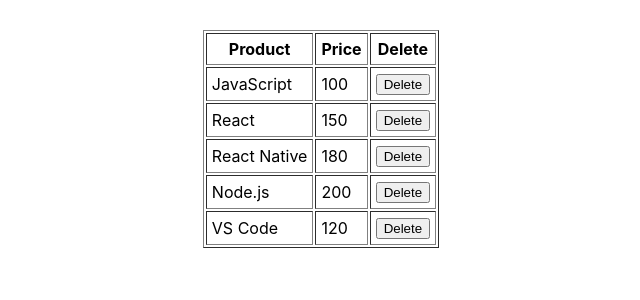
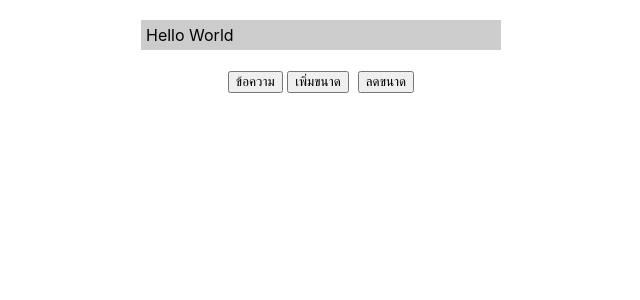
Before and after one commit to SaharatPankawn/pluem-project, a React (Create React App) app in the folder React/app1/: page / in a window 1280 px wide. Shown: the top 300 px of the page, without its empty margins (319-959 px from the left). Built offline with nearby package versions, Linux system fonts and the light colour scheme.

Commit message:
state-func.js

```diff
--- a/React/app1/src/App.js
+++ b/React/app1/src/App.js
@@ -1,10 +1,9 @@
 import React from "react";
-import RefsArray from "./refs-array.js";
+import MessageBox from "./state-func";
 function App() {
 	return (
 	<>
-
-	<RefsArray/>
+	<MessageBox/>
 	</>
 
 	)
--- /dev/null
+++ b/React/app1/src/state-func.js
@@ -0,0 +1,31 @@
+import React, { useState } from 'react'
+export default function MessageBox() {
+    let [text, setText] = useState('Hello World')
+    let [size, setSize] = React.useState(16)
+    const onClickSetText = () => {
+        let t = prompt('กำหนดข้อความ')
+        if (t) {
+            setText(t)
+        }
+    }
+    const onClickZoomIn = () => {
+        let newSize = size + 1
+        setSize(newSize)
+    }
+    let msgboxSyle = {
+        display: 'inline-block',
+        width: 350,
+        fontSize: size, //ใช้ค่าจาก State
+        backgroundColor: '#ccc',
+        padding: 5,
+        textAlign: 'left'
+    }
+    return (
+        <div style={{ textAlign: 'center', marginTop: 20 }}>
+            <div style={msgboxSyle}>{text}</div><br /><br />
+            <button onClick={onClickSetText}> ข้อความ</button >&nbsp;
+            <button onClick={onClickZoomIn}>เพิ่มขนาด</button> &nbsp;
+            <button onClick={() => setSize(size - 1)}>ลดขนาด</button>
+        </div >
+    )
+}
```
